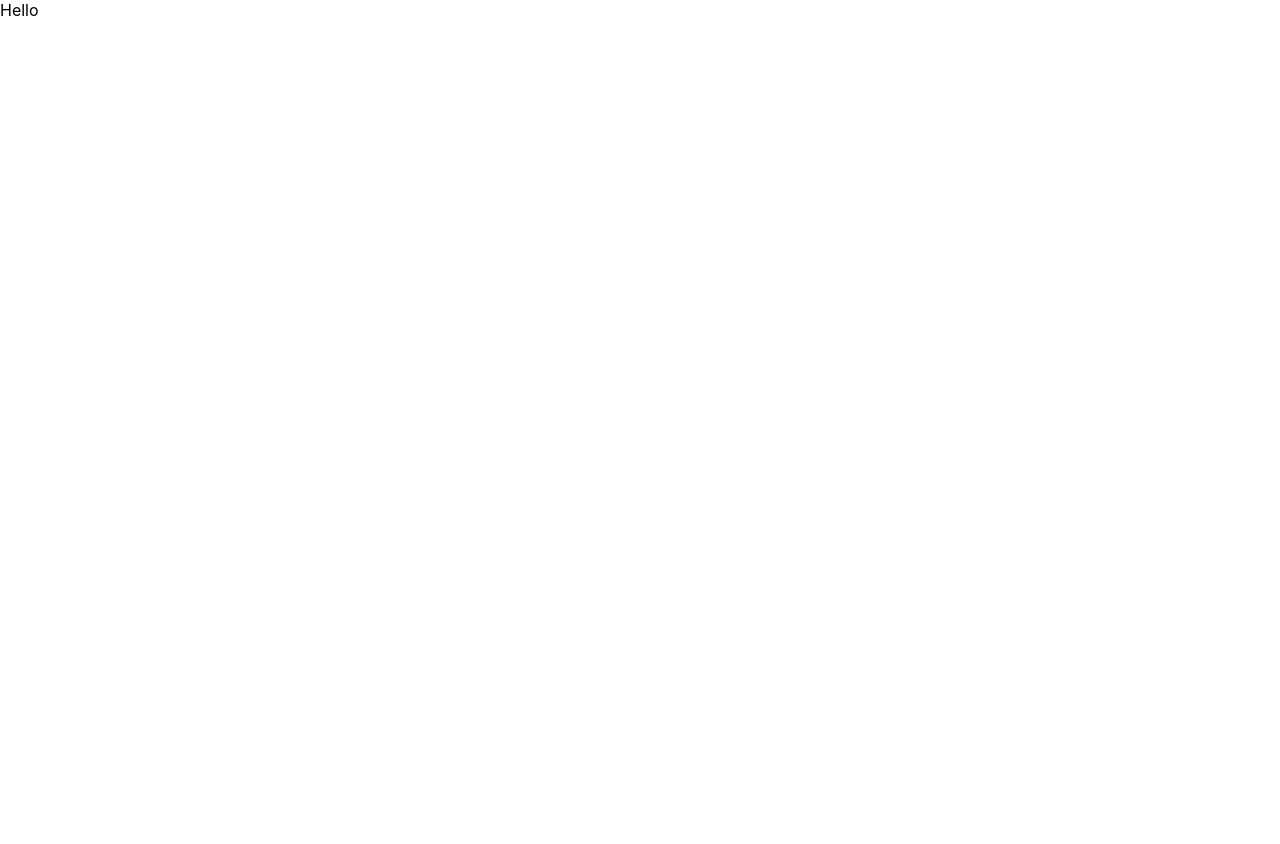
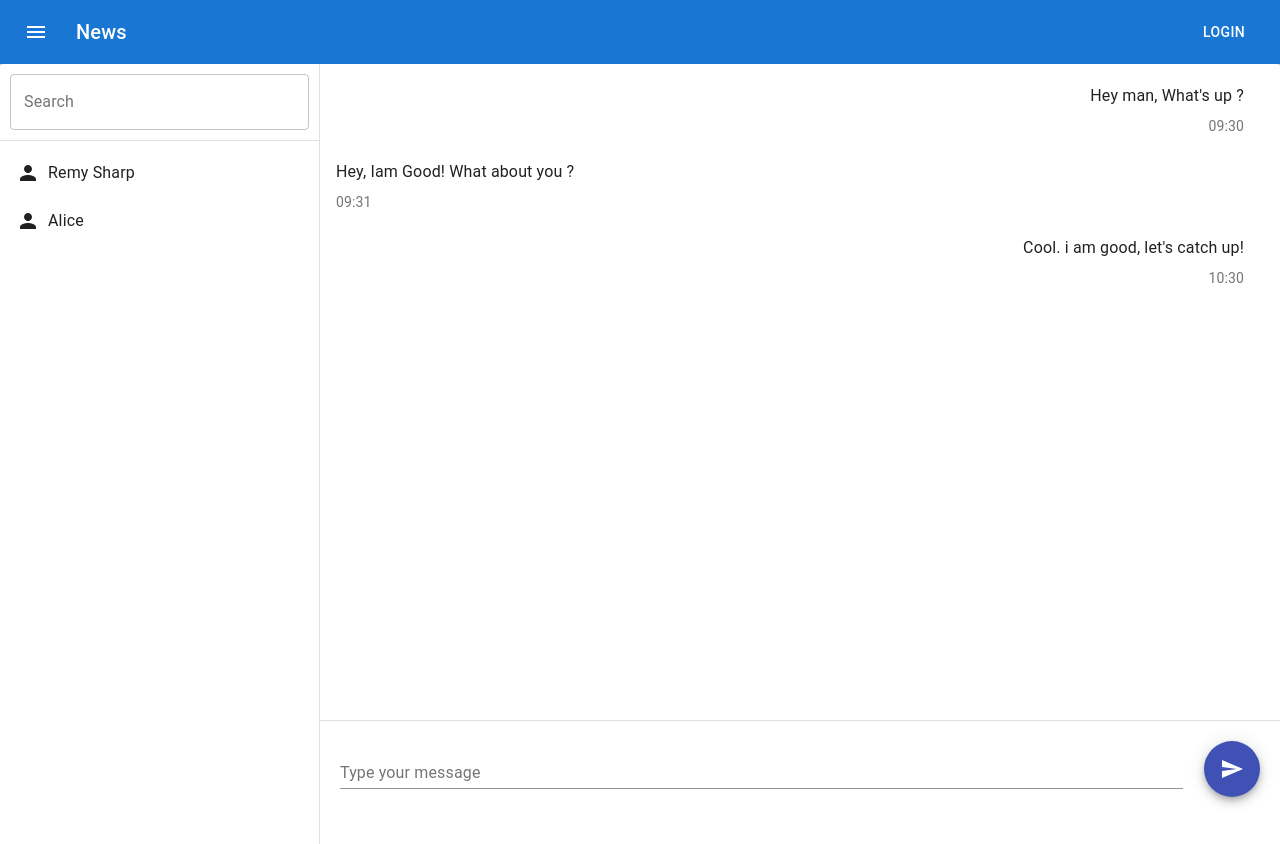
Before and after one commit to AnirudhBot/DevConnect, a React (Create React App) app in the folder client/: page / in a window 1280 px wide. Shown: the top 844 px of the page. Before the commit the page ends 800 px from the top, so only its background shows below. Built offline with nearby package versions, Linux system fonts and the light colour scheme; sample sign-in values are in the browser's storage.

Commit message:
chat window setup

```diff
--- a/client/package.json
+++ b/client/package.json
@@ -5,6 +5,8 @@
   "dependencies": {
     "@emotion/react": "^11.10.5",
     "@emotion/styled": "^11.10.5",
+    "@material-ui/core": "^4.12.4",
+    "@material-ui/icons": "^4.11.3",
     "@mui/icons-material": "^5.10.15",
     "@mui/material": "^5.10.15",
     "@testing-library/jest-dom": "^5.16.5",
--- /dev/null
+++ b/client/src/components/Chat.jsx
@@ -0,0 +1,136 @@
+import React, { useEffect } from "react";
+import { useNavigate } from "react-router-dom";
+import { makeStyles } from "@material-ui/core/styles";
+import Paper from "@material-ui/core/Paper";
+import Grid from "@material-ui/core/Grid";
+import Divider from "@material-ui/core/Divider";
+import TextField from "@material-ui/core/TextField";
+import List from "@material-ui/core/List";
+import ListItem from "@material-ui/core/ListItem";
+import ListItemText from "@material-ui/core/ListItemText";
+import Fab from "@material-ui/core/Fab";
+import SendIcon from "@material-ui/icons/Send";
+import PersonIcon from "@mui/icons-material/Person";
+
+const useStyles = makeStyles({
+  table: {
+    minWidth: 650,
+  },
+  chatSection: {
+    width: "100vw",
+    height: "100vh",
+    boxShadow: "none",
+  },
+  headBG: {
+    backgroundColor: "#e0e0e0",
+  },
+  borderRight500: {
+    borderRight: "1px solid #e0e0e0",
+  },
+  messageArea: {
+    height: "80vh",
+    overflowY: "auto",
+  },
+});
+
+const Chat = () => {
+  const classes = useStyles();
+  const navigate = useNavigate();
+
+  useEffect(() => {
+    if (!localStorage.getItem("app-user")) {
+      navigate("/login");
+    }
+  }, []);
+
+  return (
+    <div>
+      <Grid container component={Paper} className={classes.chatSection}>
+        <Grid item xs={3} className={classes.borderRight500}>
+          <Grid item xs={12} style={{ padding: "10px" }}>
+            <TextField
+              id="outlined-basic-email"
+              label="Search"
+              variant="outlined"
+              fullWidth
+            />
+          </Grid>
+          <Divider />
+          <List>
+            <ListItem button key="RemySharp">
+              <PersonIcon sx={{ mr: 1 }} />
+              <ListItemText primary="Remy Sharp">Remy Sharp</ListItemText>
+            </ListItem>
+            <ListItem button key="Alice">
+              <PersonIcon sx={{ mr: 1 }} />
+              <ListItemText primary="Alice">Alice</ListItemText>
+            </ListItem>
+          </List>
+        </Grid>
+        <Grid item xs={9}>
+          <List
+            className={classes.messageArea}
+            style={{ paddingRight: "20px" }}
+          >
+            <ListItem key="1">
+              <Grid container>
+                <Grid item xs={12}>
+                  <ListItemText
+                    align="right"
+                    primary="Hey man, What's up ?"
+                  ></ListItemText>
+                </Grid>
+                <Grid item xs={12}>
+                  <ListItemText align="right" secondary="09:30"></ListItemText>
+                </Grid>
+              </Grid>
+            </ListItem>
+            <ListItem key="2">
+              <Grid container>
+                <Grid item xs={12}>
+                  <ListItemText
+                    align="left"
+                    primary="Hey, Iam Good! What about you ?"
+                  ></ListItemText>
+                </Grid>
+                <Grid item xs={12}>
+                  <ListItemText align="left" secondary="09:31"></ListItemText>
+                </Grid>
+              </Grid>
+            </ListItem>
+            <ListItem key="3">
+              <Grid container>
+                <Grid item xs={12}>
+                  <ListItemText
+                    align="right"
+                    primary="Cool. i am good, let's catch up!"
+                  ></ListItemText>
+                </Grid>
+                <Grid item xs={12}>
+                  <ListItemText align="right" secondary="10:30"></ListItemText>
+                </Grid>
+              </Grid>
+            </ListItem>
+          </List>
+          <Divider />
+          <Grid container style={{ padding: "20px" }}>
+            <Grid item xs={11}>
+              <TextField
+                id="outlined-basic-email"
+                label="Type your message"
+                fullWidth
+              />
+            </Grid>
+            <Grid xs={1} align="right">
+              <Fab color="primary" aria-label="add">
+                <SendIcon />
+              </Fab>
+            </Grid>
+          </Grid>
+        </Grid>
+      </Grid>
+    </div>
+  );
+};
+
+export default Chat;
--- /dev/null
+++ b/client/src/components/Navbar.jsx
@@ -0,0 +1,32 @@
+import * as React from 'react';
+import AppBar from '@mui/material/AppBar';
+import Box from '@mui/material/Box';
+import Toolbar from '@mui/material/Toolbar';
+import Typography from '@mui/material/Typography';
+import Button from '@mui/material/Button';
+import IconButton from '@mui/material/IconButton';
+import MenuIcon from '@mui/icons-material/Menu';
+
+export default function Navbar() {
+  return (
+    <Box sx={{ flexGrow: 1 }}>
+      <AppBar position="static">
+        <Toolbar>
+          <IconButton
+            size="large"
+            edge="start"
+            color="inherit"
+            aria-label="menu"
+            sx={{ mr: 2 }}
+          >
+            <MenuIcon />
+          </IconButton>
+          <Typography variant="h6" component="div" sx={{ flexGrow: 1 }}>
+            News
+          </Typography>
+          <Button color="inherit">Login</Button>
+        </Toolbar>
+      </AppBar>
+    </Box>
+  );
+}
--- a/client/src/pages/Main.jsx
+++ b/client/src/pages/Main.jsx
@@ -1,7 +1,14 @@
 import React from "react";
+import Navbar from "../components/Navbar";
+import Chat from "../components/Chat";
 
 const Main = () => {
-  return <div>Hello</div>;
+  return (
+    <>
+      <Navbar />
+      <Chat />
+    </>
+  );
 };
 
 export default Main;
```
Also changed, not shown: 2 other files (tests, documents, lock files or other folders).
